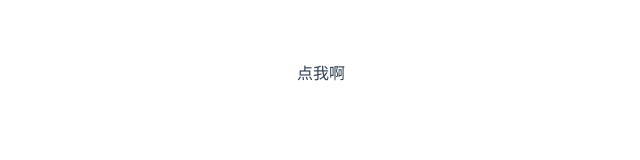
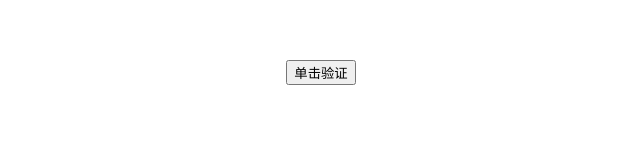
Before and after one commit to NineSwordsMonster/vue-tc-captcha, a Vue app: page / in a window 1280 px wide. Shown: the top 160 px of the page, without its empty margins (319-959 px from the left). Built offline with nearby package versions, Linux system fonts and the light colour scheme.

Commit message:
增加自定义参数

```diff
--- a/package.json
+++ b/package.json
@@ -1,7 +1,11 @@
 {
   "name": "vue-tencent-captcha",
   "version": "0.1.0",
-  "private": true,
+  "private": false,
+  "author": {
+    "name": "wangjia",
+    "email": "wangjia_1919@163.com"
+  },
   "scripts": {
     "serve": "vue-cli-service serve",
     "build": "vue-cli-service build",
--- a/src/App.vue
+++ b/src/App.vue
@@ -1,8 +1,8 @@
 <template>
   <div id="app">
     <template v-if="show">
-      <Captcha appid="xxxxx" @callback="captchaCallback">
-        点我啊
+      <Captcha :appId="appId" :callback="captchaCallback" :extraBizParam="extraBizParam">
+        <button>单击验证</button>
       </Captcha>
     </template>
   </div>
@@ -16,6 +16,10 @@ export default {
   data() {
     return {
       show: true,
+      appId: '2046851852',
+      extraBizParam: {
+        bizState: 'hhhhh',
+      },
     };
   },
   components: {
--- a/src/components/Captcha.vue
+++ b/src/components/Captcha.vue
@@ -1,23 +1,37 @@
 <template>
-  <div id="Captcha" ref="captcha">
-    <slot></slot>
+  <div ref="captcha" id="TencentCaptcha"
+       :data-appid="appId"
+       @data-cbfn="callback">
+      <slot></slot>
   </div>
 </template>
 
 <script>
 export default {
-  name: 'captcha',
+  name: 'TencentCaptcha',
   props: {
     appId: {
       type: String,
       default: '',
+      required: true,
+    },
+    callback: {
+      type: Function,
+      default: () => {},
+      required: true,
+    },
+    extraBizParam: {
+      type: Object,
+      default: null,
+      required: false,
     },
   },
   methods: {
     init() {
-      this.$root.captcha = new window.TencentCaptcha(this.$refs.captcha, this.appId, (res) => {
-        this.$emit('callback', res);
-      });
+      const self = this;
+      self.$root.captcha = new window.TencentCaptcha(self.$refs.captcha, self.appId, (res) => {
+        self.callback(res);
+      }, self.extraBizParam);
     },
   },
   mounted() {
```
Also changed, not shown: 1 other file (tests, documents, lock files or other folders).
